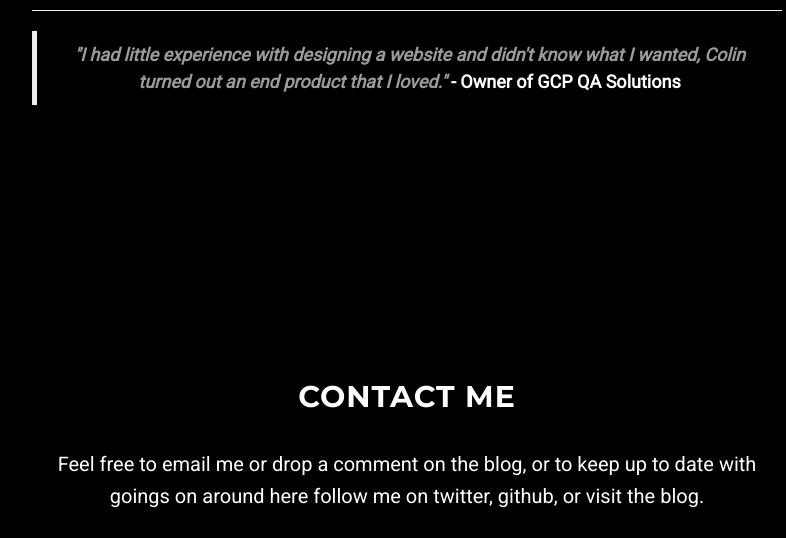
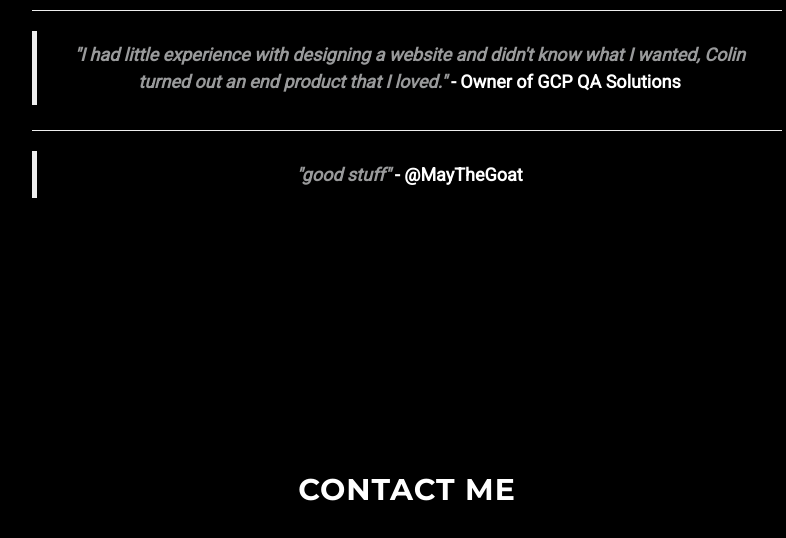
Before and after one commit to ColinRoitt/landingPage, a website: page index.html in a window 1280 px wide. Shown: the part 2620-3158 px from the top of the page, without its empty margins (233-1019 px from the left). Drawn offline with nearby package versions, Linux system fonts and the light colour scheme; some packages are replaced by stand-ins of ours.

Commit message:
new testimonial

```diff
--- a/index.html
+++ b/index.html
@@ -130,6 +130,8 @@
                 <blockquote><b><em class='quote'>"Having worked closely with me to set up a website I was happy with, I can firmly say Colin is a pleasure to work with."</em> - Owner of zaya.gallery</b></blockquote>
                 <hr/>
                 <blockquote><b><em class='quote'>"I had little experience with designing a website and didn't know what I wanted, Colin<br/>turned out an end product that I loved."</em> - Owner of GCP QA Solutions</b></blockquote>
+                <hr/>
+                <blockquote><b><em class='quote'>"good stuff"</em> - <a href='https://twitter.com/maythegoat/status/887080746825003008' target='_blank'> @MayTheGoat</a></b></blockquote>
             </div>
         </div>
     </section>
```
